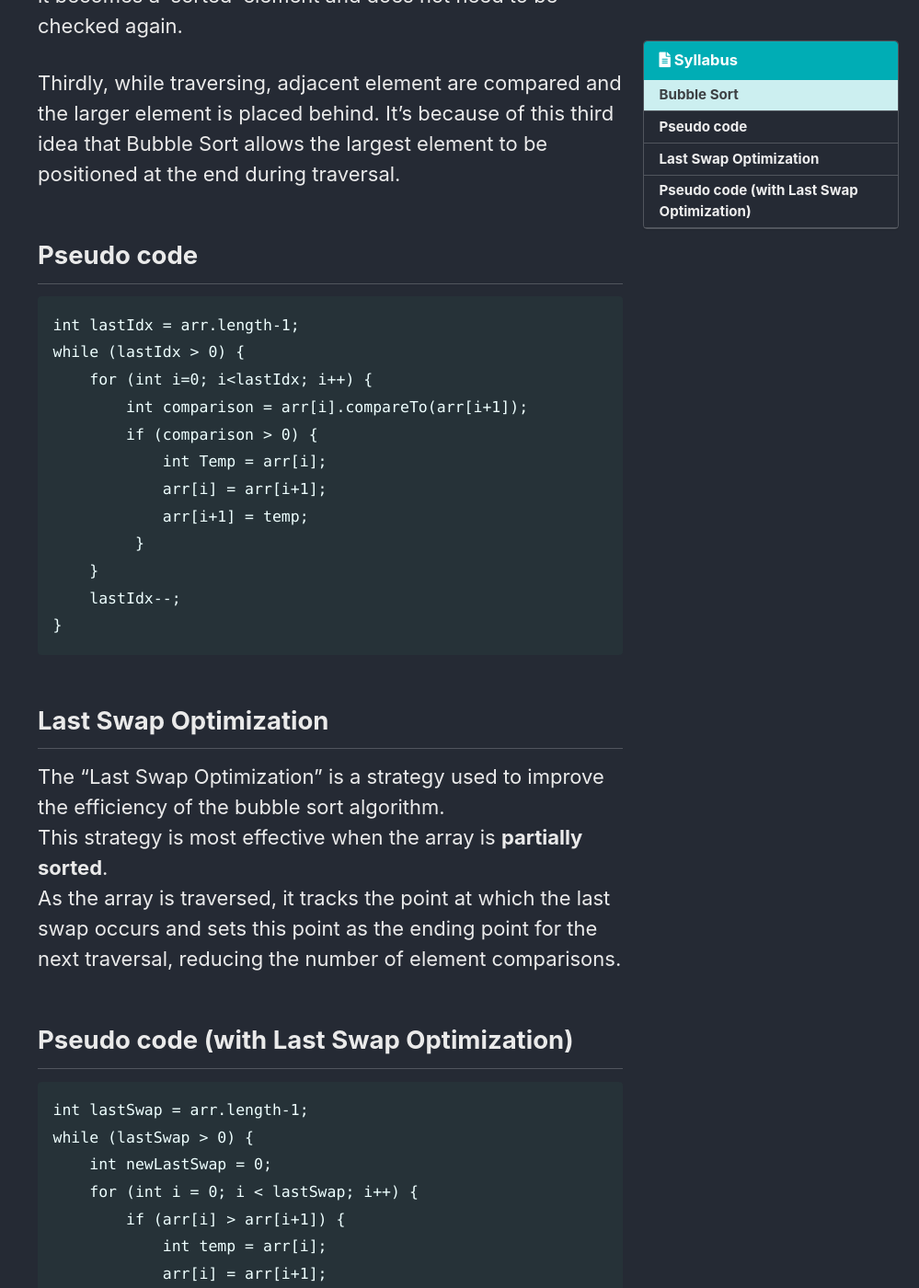
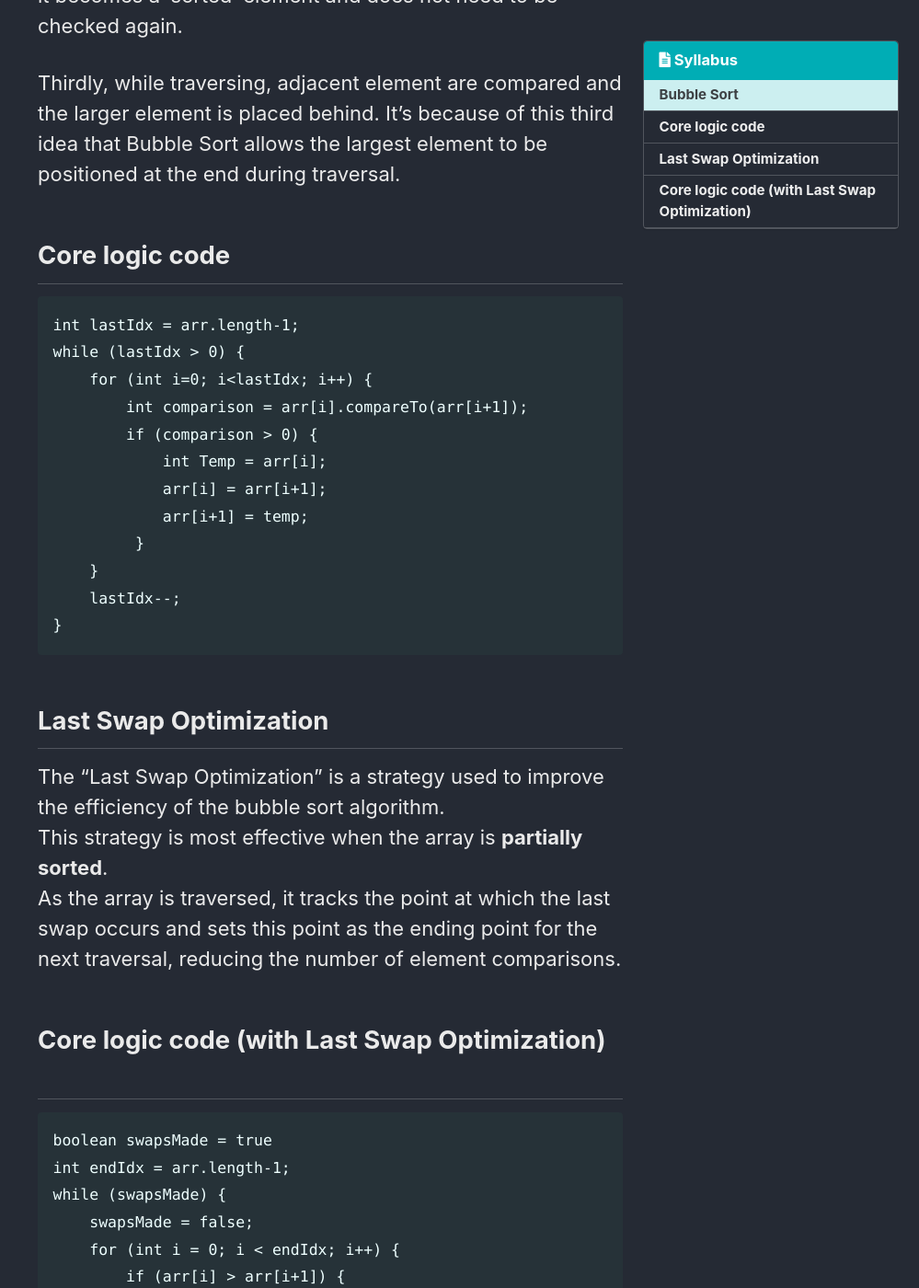
Before and after one commit to PyChanyoung/PyChanyoung.github.io, a Jekyll site: the page built from _posts/2023-05-29-BubbleSort.md, in a window 1280 px wide and 1400 px high, scrolled down 788 px. Shown: the whole window at 92% size, without its empty margins (281-1280 px from the left). Built offline with Jekyll 4.4.1, drawn with Linux system fonts in a browser that asks for light colours; cached includes are drawn as plain includes; some web fonts are replaced; comment, search, counter and statistics services are not loaded; some of the changed text lies outside the part shown.

Commit message:
Content update

````diff
--- a/_posts/2023-05-29-BubbleSort.md
+++ b/_posts/2023-05-29-BubbleSort.md
@@ -21,7 +21,7 @@ Secondly, the declared final index of the array decreases with each iteration. T
 
 Thirdly, while traversing, adjacent element are compared and the larger element is placed behind. It's because of this third idea that Bubble Sort allows the largest element to be positioned at the end during traversal.
 
-## Pseudo code
+## Core logic code
 ```
 int lastIdx = arr.length-1;
 while (lastIdx > 0) {
@@ -43,20 +43,21 @@ The "Last Swap Optimization" is a strategy used to improve the efficiency of the
 This strategy is most effective when the array is **partially sorted**.<br>
 As the array is traversed, it tracks the point at which the last swap occurs and sets this point as the ending point for the next traversal, reducing the number of element comparisons.<br>
 
-## Pseudo code (with Last Swap Optimization)
+## Core logic code (with Last Swap Optimization)
 
 ```
-int lastSwap = arr.length-1;
-while (lastSwap > 0) {
-    int newLastSwap = 0;
-    for (int i = 0; i < lastSwap; i++) {
+boolean swapsMade = true
+int endIdx = arr.length-1;
+while (swapsMade) {
+    swapsMade = false;
+    for (int i = 0; i < endIdx; i++) {
         if (arr[i] > arr[i+1]) {
             int temp = arr[i];
             arr[i] = arr[i+1];
             arr[i+1] = temp;
-            newLastSwap = i;
+            swapsMade = true;
+            endIdx = i;
         }
     }
-    lastSwap = newLastSwap;
 }
 ```
--- a/_posts/2023-05-29-InsertionSort.md
+++ b/_posts/2023-05-29-InsertionSort.md
@@ -20,7 +20,7 @@ However, if `arr[i] < arr[i-1]`, it indicates that the current element is not ye
 <br>
 By moving to the next element in the array and repeating this logic so far, the algorithm continues to traverse through all elements, ensuring that each element is inserted at the appropriate position in the sorted portion. Eventually, the entire array becomes sorted.
 
-## Pseudo code
+## Core logic code
 
 ```
 for (int i = 1; i < arr.length-1; i++) {
--- a/_posts/2023-05-29-SelectionSort.md
+++ b/_posts/2023-05-29-SelectionSort.md
@@ -13,7 +13,7 @@ author_profile: false
 
 Selection Sort is a relatively intuitive sorting algorithm. It involves finding the smallest number within the array and moving it to the corret position. By performing this algorithm, the array gradually becomes sorted as larger numbers are sequentially placed from the beginning.
 
-## Pseudo code
+## Core logic code
 
 ```
 for (int i = 0; i < arr.length - 1; i++) {
--- a/_posts/2023-05-30-CocktailShakerSort.md
+++ b/_posts/2023-05-30-CocktailShakerSort.md
@@ -15,7 +15,7 @@ The Cocktail Shaker Sort, an application of the Bubble Sort algorithm, sorts an
 This algorithm utilizes the Last Swap Optimization to commence the sorting process from both the far left and far right ends, successively.<br>
 
 
-## Pseudo code
+## Core logic code
 
 ```
 boolean swapsMade = true;
````
